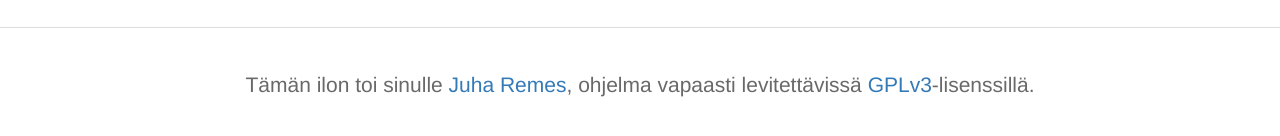
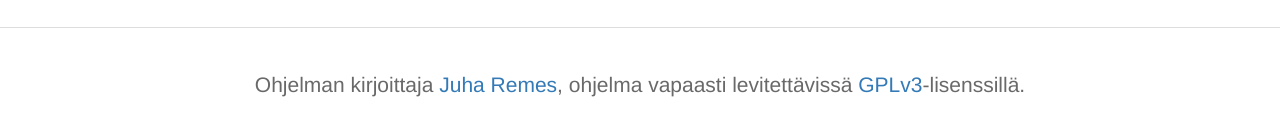
Before and after one commit to jremes-foss/Newman101.github.io, a plain HTML site: page koliikkiaikuinen/index.html in a window 1280 px wide. Shown: the part 468-604 px from the top of the page. Drawn offline with nearby package versions, Linux system fonts and the light colour scheme.

Commit message:
Update footer

```diff
--- a/koliikkiaikuinen/index.html
+++ b/koliikkiaikuinen/index.html
@@ -87,7 +87,7 @@
 </section>
 <footer>
   <div class="col-md-12">
-    <p>Tämän ilon toi sinulle <a href="https://github.com/Newman101">Juha Remes</a>,
+    <p>Ohjelman kirjoittaja <a href="https://github.com/Newman101">Juha Remes</a>,
     ohjelma vapaasti levitettävissä
     <a href="http://www.gnu.org/licenses/gpl-3.0.en.html">GPLv3</a>-lisenssillä.</p>
   </div>
```
